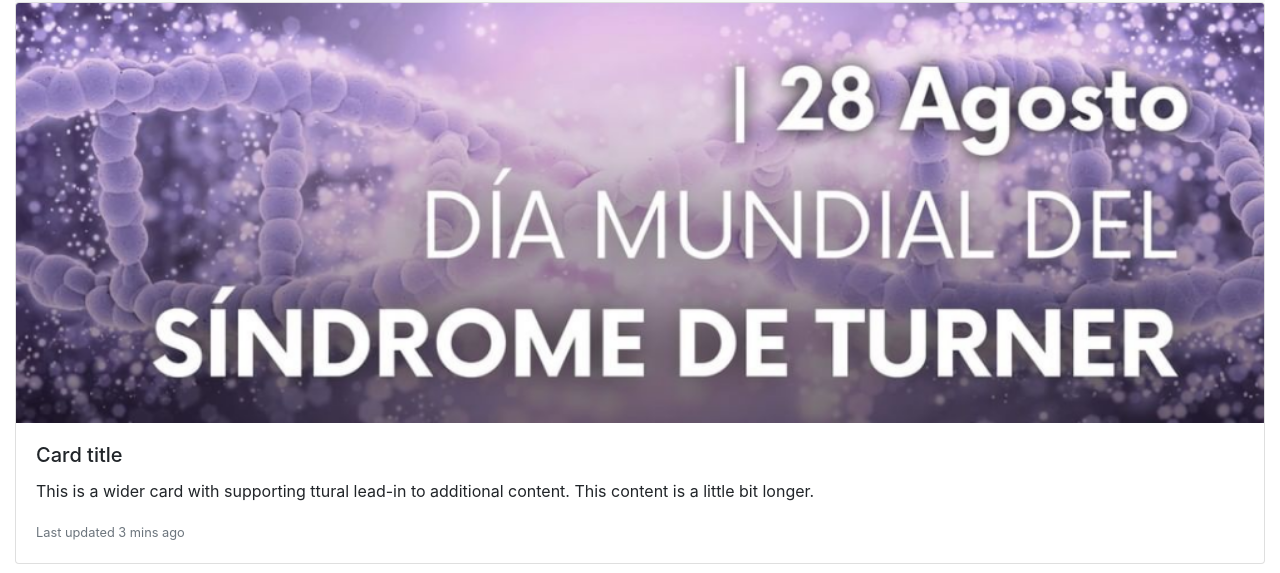
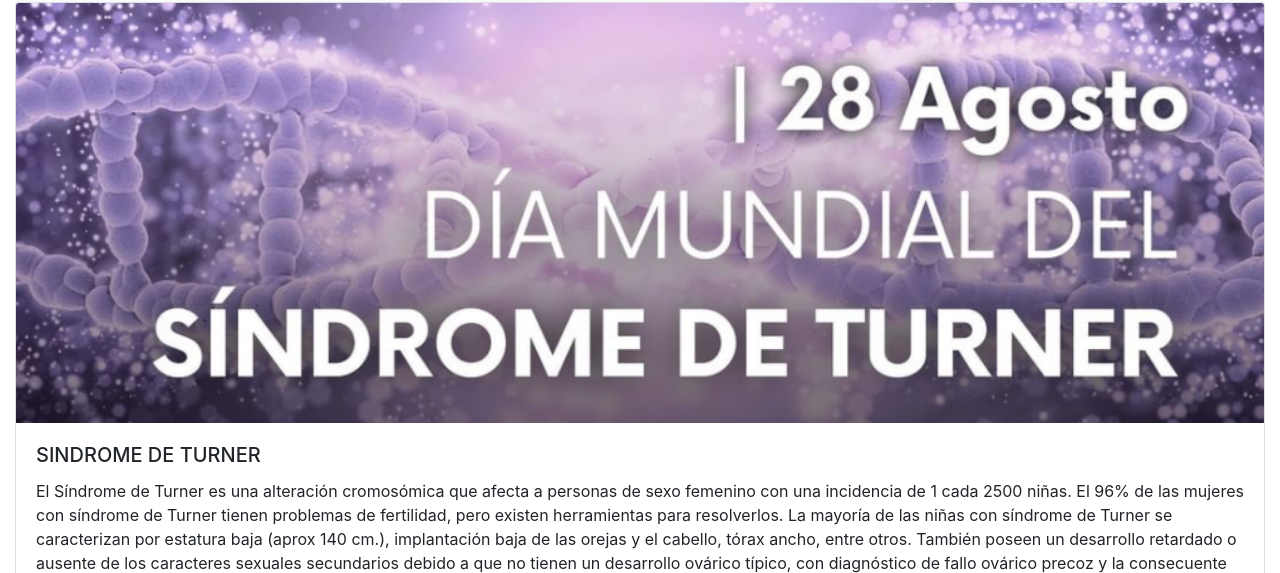
Before and after one commit to harolp/proyecto_harol, a website: page views/educate.html in a window 1280 px wide. Shown: the part 56-629 px from the top of the page. Drawn offline with nearby package versions, Linux system fonts and the light colour scheme; files that its build step writes are made by us from their sources; files whose address does not match are found by name.

Commit message:
se agrego img y texto descriptivo

```diff
--- a/views/educate.html
+++ b/views/educate.html
@@ -47,8 +47,9 @@
                 <div class="card mb-3">
                   <img src="../img/sindrometurner.png" class="card-img-top" alt="...">
                     <div class="card-body">
-                      <h5 class="card-title">Card title</h5>
-                      <p class="card-text">This is a wider card with supporting ttural lead-in to additional content. This content is a little bit longer.</p>
+                      <h5 class="card-title">SINDROME DE TURNER</h5>
+                      <p class="card-text">El Síndrome de Turner es una alteración cromosómica que afecta a personas de sexo femenino con una incidencia de 1 cada 2500 niñas. El 96% de las mujeres con síndrome de Turner tienen problemas de fertilidad, pero existen herramientas para resolverlos.
+                      La mayoría de las niñas con síndrome de Turner se caracterizan por estatura baja (aprox 140 cm.), implantación baja de las orejas y el cabello, tórax ancho, entre otros. También poseen un desarrollo retardado o ausente de los caracteres sexuales secundarios debido a que no tienen un desarrollo ovárico típico, con diagnóstico de fallo ovárico precoz y la consecuente falta de menstruación (amenorrea) e infertilidad. Otros problemas de salud que se pueden asociar al síndrome de Turner son las anomalías renales y cardíacas, la hipertensión arterial, la obesidad, mayor riesgo de desarrollar diabetes mellitus y problemas en la glándula tiroidea con desarrollo de hipotiroidismo.</p>
                       <p class="card-text"><small class="text-muted">Last updated 3 mins ago</small></p>
                     </div>
                 </div>
```
